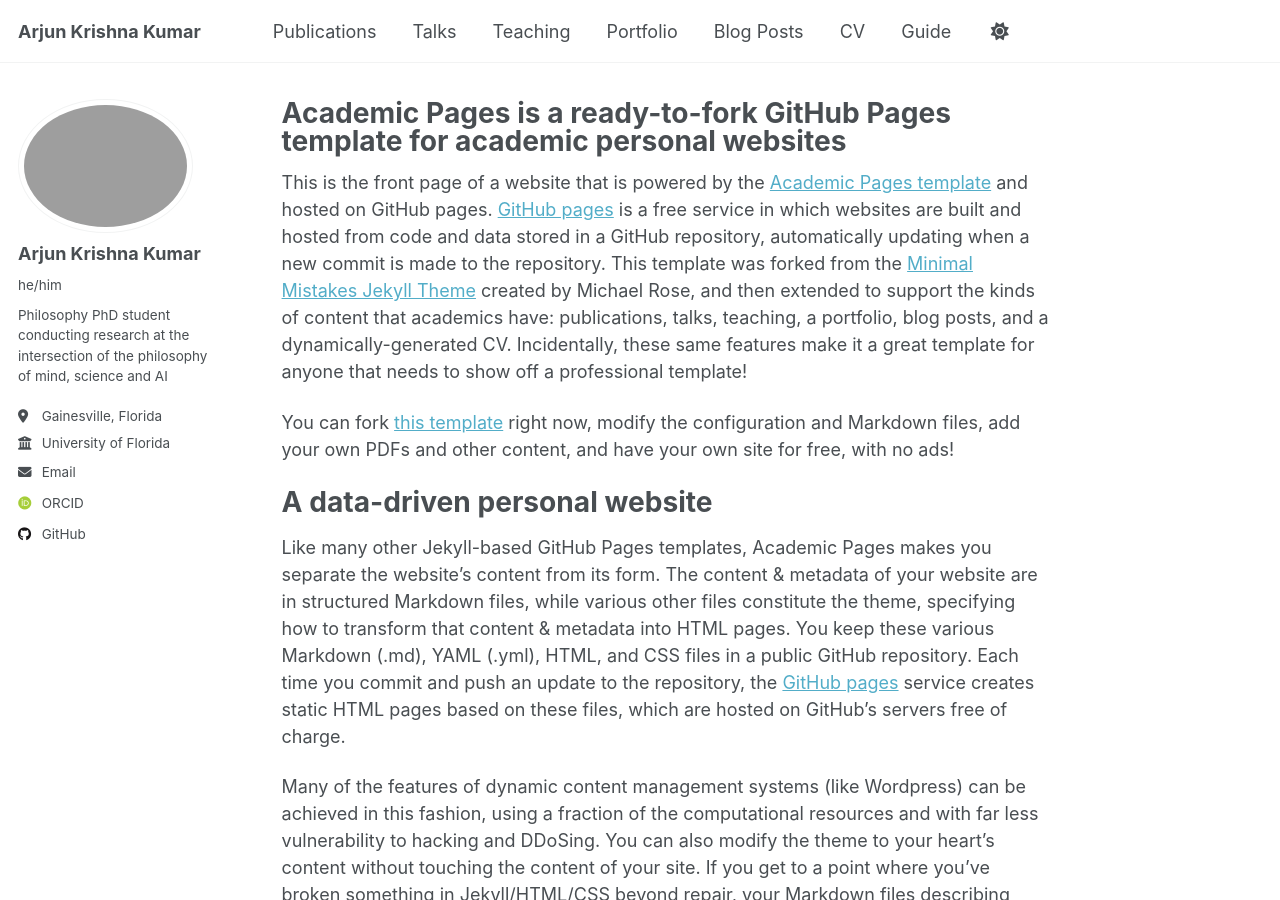
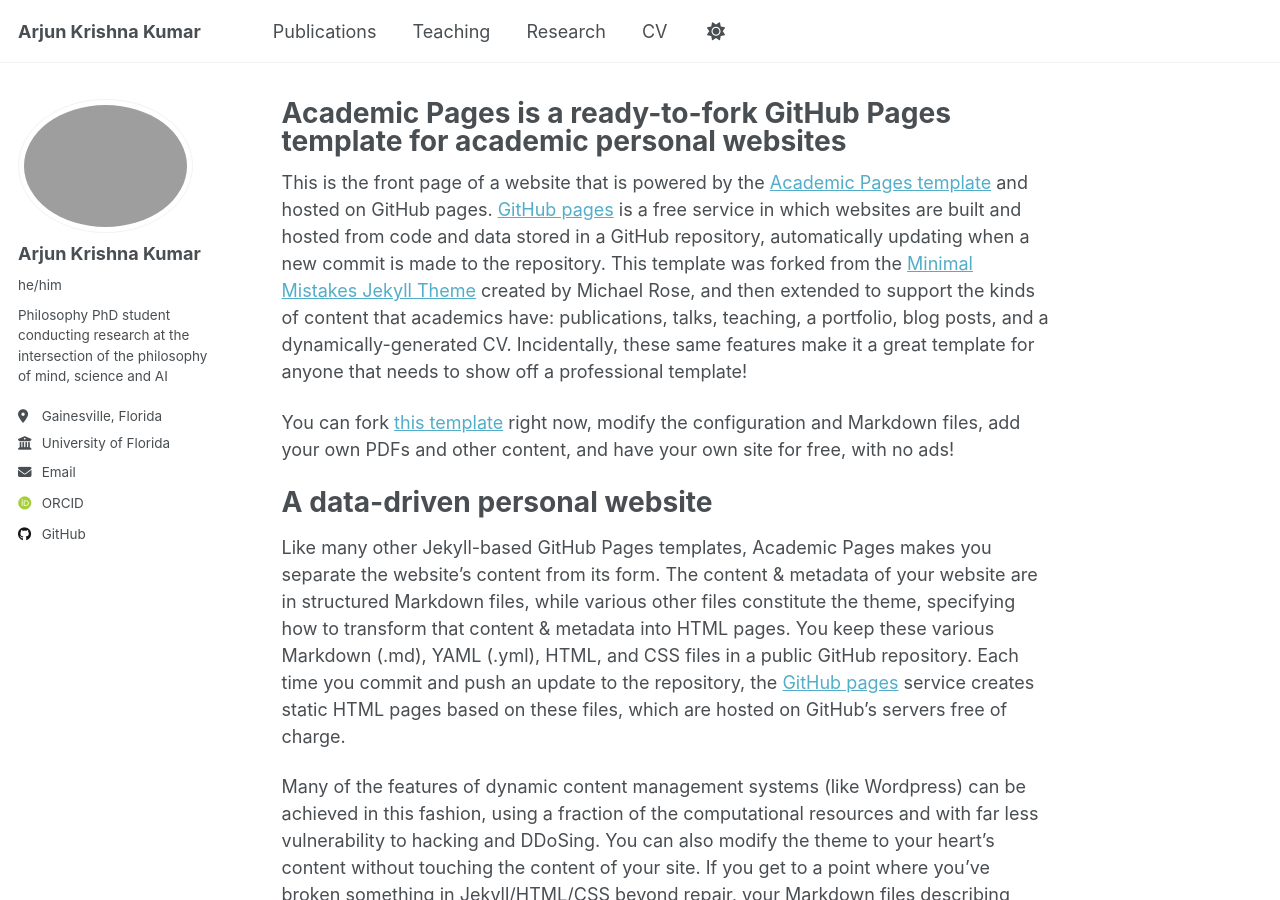
Before and after one commit to arjun-kk/arjun-kk.github.io, a Jekyll site: the page built from _pages/about.md, in a window 1280 px wide and 900 px high. Built offline with Jekyll 4.4.1, drawn with Linux system fonts in a browser that asks for light colours; some web fonts are replaced; a script that is not in the unit is left out.

Commit message:
Update navigation.yml

```diff
--- a/_data/navigation.yml
+++ b/_data/navigation.yml
@@ -11,17 +11,17 @@ main:
   - title: "Publications"
     url: /publications/
 
-  - title: "Talks"
-    url: /talks/
+  # - title: "Talks"
+  # url: /talks/
 
   - title: "Teaching"
     url: /teaching/
 
-  - title: "Portfolio"
+  - title: "Research"
     url: /portfolio/
 
-  - title: "Blog Posts"
-    url: /year-archive/
+  # - title: "Blog Posts"
+  #  url: /year-archive/
 
   - title: "CV"
     url: /cv/
@@ -29,5 +29,5 @@ main:
   # - title: "CV"
   #   url: /cv-json/
 
-  - title: "Guide"
-    url: /markdown/
+  # - title: "Guide"
+  #  url: /markdown/
```
